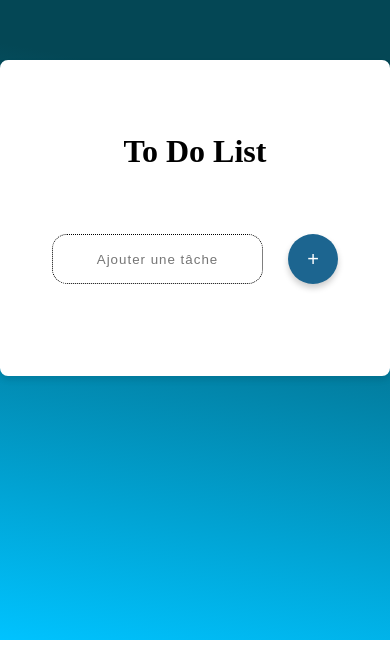
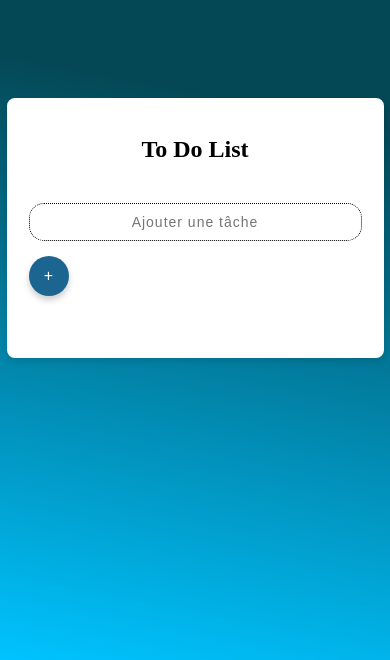
Before and after one commit to fannysaez/ToDoList, a plain HTML site: page index.html in a window 390 px wide. Shown: the part 204-864 px from the top of the page. Drawn offline with Linux system fonts and the light colour scheme; a web font is replaced by a local one.

Commit message:
finale App To-Do-List

```diff
--- a/style.css
+++ b/style.css
@@ -112,3 +112,39 @@ li button, .fa-edit{
 li button, .fa-trash{
     color:#00d4ff;
 }
+
+@media (max-width: 600px) {
+    body {
+      flex-direction: column;
+      padding: 10px;
+    }
+
+    .todo-container {
+      width: 90%;
+      padding: 20px;
+    }
+
+    h1 {
+      font-size: 24px;
+      margin-bottom: 40px;
+    }
+
+    .todo-input {
+      flex-direction: column;
+      gap: 15px;
+    }
+
+    input {
+      font-size: 14px;
+    }
+
+    button {
+      width: 40px;
+      height: 40px;
+      font-size: 16px;
+    }
+
+    li span {
+      font-size: 12px;
+    }
+  }
```
